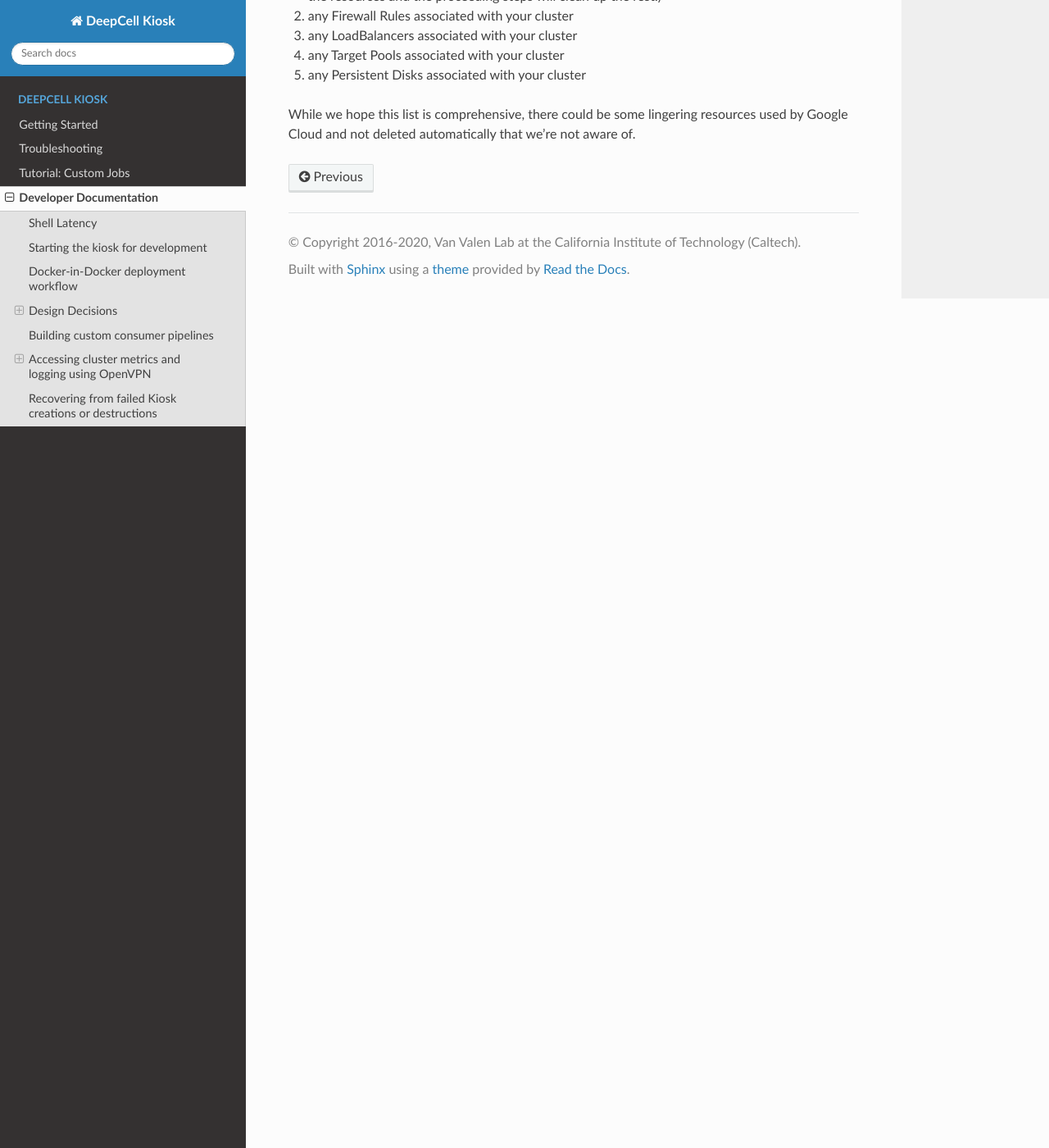
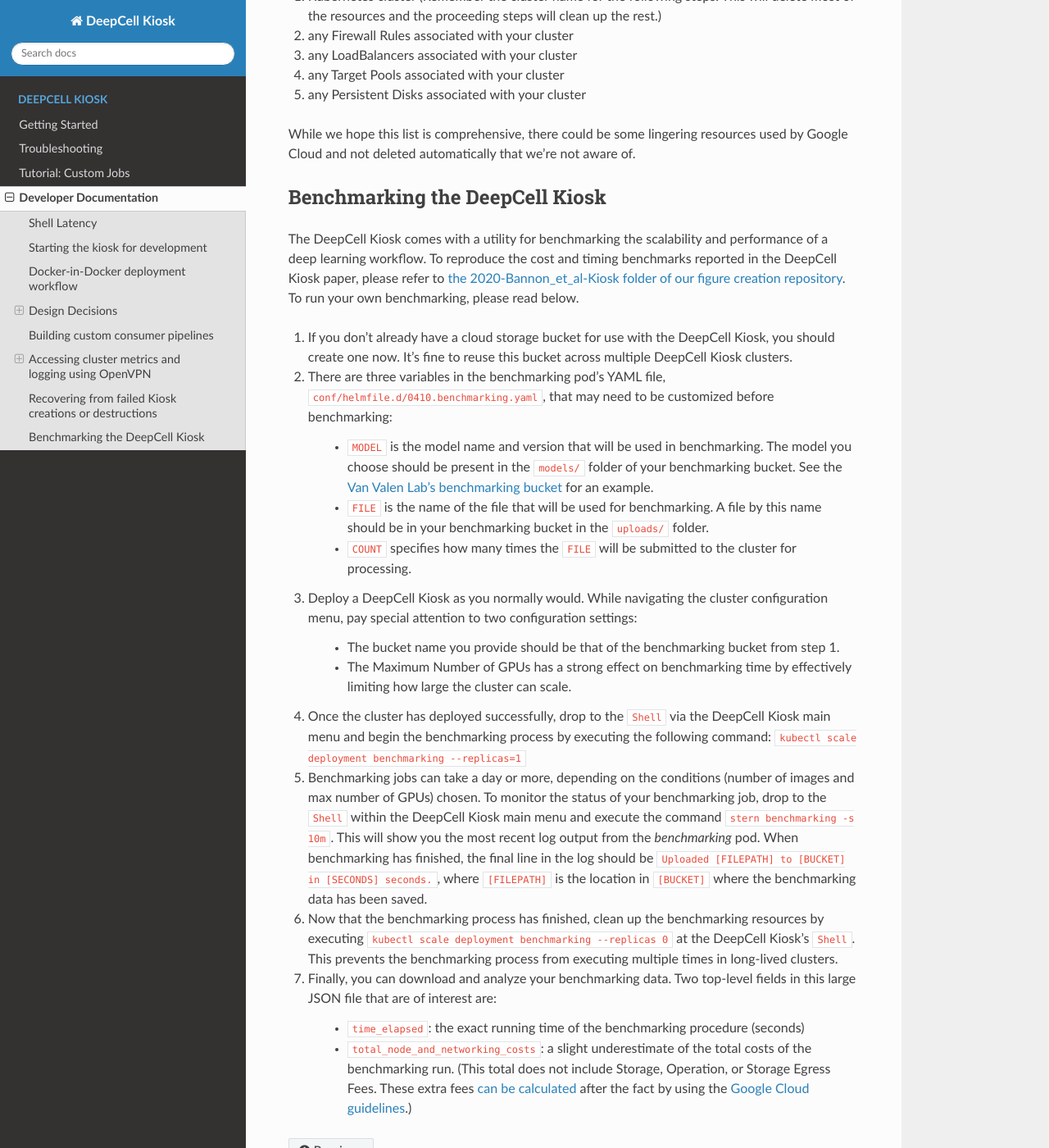
Before and after one commit to vanvalenlab/kiosk-console, a Sphinx documentation site: the page built from docs/source/DEVELOPER.rst, in a window 1280 px wide and 1400 px high, scrolled down 3939 px. Shown: the whole window at 82% size. Built offline with Sphinx 7.4.7 and the Read the Docs theme 2.0.0, drawn with Linux system fonts in a browser that asks for light colours; some of the changed text lies outside the part shown.

Commit message:
Doc tweaks for paper resubmission (#374)
* these are the files that correspond to figure S1

* adding benchmarking documentation

* cleaning up benchmarking documentation

* added in instructions on reproducing the figures from the paper

* fixing RST errors

* sequestering all benchmarking figure talk in its own subsections

* cleaned up so that the two benchmarking figure subsections can be easily moved over to publication-figures

* moving figure recreation details to publication-figures repo

* Update docs/source/DEVELOPER.rst

Co-authored-by: willgraf <7930703+willgraf@users.noreply.github.com>

* Update docs/source/DEVELOPER.rst

Co-authored-by: willgraf <7930703+willgraf@users.noreply.github.com>

* Update docs/source/DEVELOPER.rst

Co-authored-by: willgraf <7930703+willgraf@users.noreply.github.com>

* Update docs/source/DEVELOPER.rst

Co-authored-by: willgraf <7930703+willgraf@users.noreply.github.com>

* Update docs/source/DEVELOPER.rst

Co-authored-by: willgraf <7930703+willgraf@users.noreply.github.com>

* trimming text

* cleaning benchmarking documentation

* Update docs/source/DEVELOPER.rst

Co-authored-by: willgraf <7930703+willgraf@users.noreply.github.com>

* Update docs/source/DEVELOPER.rst

Co-authored-by: willgraf <7930703+willgraf@users.noreply.github.com>

* Update docs/source/DEVELOPER.rst

Co-authored-by: willgraf <7930703+willgraf@users.noreply.github.com>

* expanding benchmarking procedure documentation

* providing functioning public link to kiosk-benchmarking bucket

* punctuation cleanup

* Update docs/source/DEVELOPER.rst

Co-authored-by: willgraf <7930703+willgraf@users.noreply.github.com>

* fixing corrupted link

* simplifying and unifying icons and connections in architecture diagram

* modifying reference to publication-figures repo to reflect reorganization of that repo

* updating link to publication-figures repo

* cleaning up architecture diagram

* Update docs/source/DEVELOPER.rst

Co-authored-by: willgraf <7930703+willgraf@users.noreply.github.com>

* scaling to the desired dpi

* Upate spacing in architecture diagram (#375)

* One of the consumers should be "Consumer B".

* Update docs/source/DEVELOPER.rst

Co-authored-by: MekWarrior <moen.erick@gmail.com>

* touching up text

Co-authored-by: willgraf <7930703+willgraf@users.noreply.github.com>
Co-authored-by: MekWarrior <moen.erick@gmail.com>

```diff
--- a/docs/source/DEVELOPER.rst
+++ b/docs/source/DEVELOPER.rst
@@ -144,3 +144,32 @@
 5. any Persistent Disks associated with your cluster
 
 While we hope this list is comprehensive, there could be some lingering resources used by Google Cloud and not deleted automatically that we're not aware of.
+
+Benchmarking the DeepCell Kiosk
+---------------------------------------------------------
+
+The DeepCell Kiosk comes with a utility for benchmarking the scalability and performance of a deep learning workflow. To reproduce the cost and timing benchmarks reported in the DeepCell Kiosk paper, please refer to `the 2020-Bannon_et_al-Kiosk folder of our figure creation repository <https://github.com/vanvalenlab/publication-figures/tree/master/2020-Bannon_et_al-Kiosk>`_. To run your own benchmarking, please read below.
+
+1. If you don't already have a cloud storage bucket for use with the DeepCell Kiosk, you should create one now. It's fine to reuse this bucket across multiple DeepCell Kiosk clusters.
+
+2. There are three variables in the benchmarking pod's YAML file, ``conf/helmfile.d/0410.benchmarking.yaml``, that may need to be customized before benchmarking:
+
+    - ``MODEL`` is the model name and version that will be used in benchmarking. The model you choose should be present in the ``models/`` folder of your benchmarking bucket. See the `Van Valen Lab's benchmarking bucket <https://console.cloud.google.com/storage/browser/kiosk-benchmarking>`_ for an example.
+    - ``FILE`` is the name of the file that will be used for benchmarking. A file by this name should be in your benchmarking bucket in the ``uploads/`` folder.
+    - ``COUNT`` specifies how many times the ``FILE`` will be submitted to the cluster for processing.
+
+3. Deploy a DeepCell Kiosk as you normally would. While navigating the cluster configuration menu, pay special attention to two configuration settings:
+
+    - The bucket name you provide should be that of the benchmarking bucket from step 1.
+    - The Maximum Number of GPUs has a strong effect on benchmarking time by effectively limiting how large the cluster can scale.
+
+4. Once the cluster has deployed successfully, drop to the ``Shell`` via the DeepCell Kiosk main menu and begin the benchmarking process by executing the following command: ``kubectl scale deployment benchmarking --replicas=1``
+
+5. Benchmarking jobs can take a day or more, depending on the conditions (number of images and max number of GPUs) chosen. To monitor the status of your benchmarking job, drop to the ``Shell`` within the DeepCell Kiosk main menu and execute the command ``stern benchmarking -s 10m``. This will show you the most recent log output from the `benchmarking` pod. When benchmarking has finished, the final line in the log should be ``Uploaded [FILEPATH] to [BUCKET] in [SECONDS] seconds.``, where ``[FILEPATH]`` is the location in ``[BUCKET]`` where the benchmarking data has been saved.
+
+6. Now that the benchmarking process has finished, clean up the benchmarking resources by executing ``kubectl scale deployment benchmarking --replicas 0`` at the DeepCell Kiosk's ``Shell``. This prevents the benchmarking process from executing multiple times in long-lived clusters.
+
+7. Finally, you can download and analyze your benchmarking data. Two top-level fields in this large JSON file that are of interest are:
+
+    - ``time_elapsed``: the exact running time of the benchmarking procedure (seconds)
+    - ``total_node_and_networking_costs``: a slight underestimate of the total costs of the benchmarking run. (This total does not include Storage, Operation, or Storage Egress Fees. These extra fees `can be calculated <https://github.com/vanvalenlab/publication-figures/blob/383a90149eb86d4a0a697395edffb32d383bb1ca/figure_generation/data_extractor.py#L318>`_ after the fact by using the `Google Cloud guidelines <https://cloud.google.com/vpc/network-pricing#general>`_.)
```
Also changed, not shown: docs/images/Kiosk_Architecture.xml (+1 -1 lines), docs/images/Kiosk_Architecture.png.
